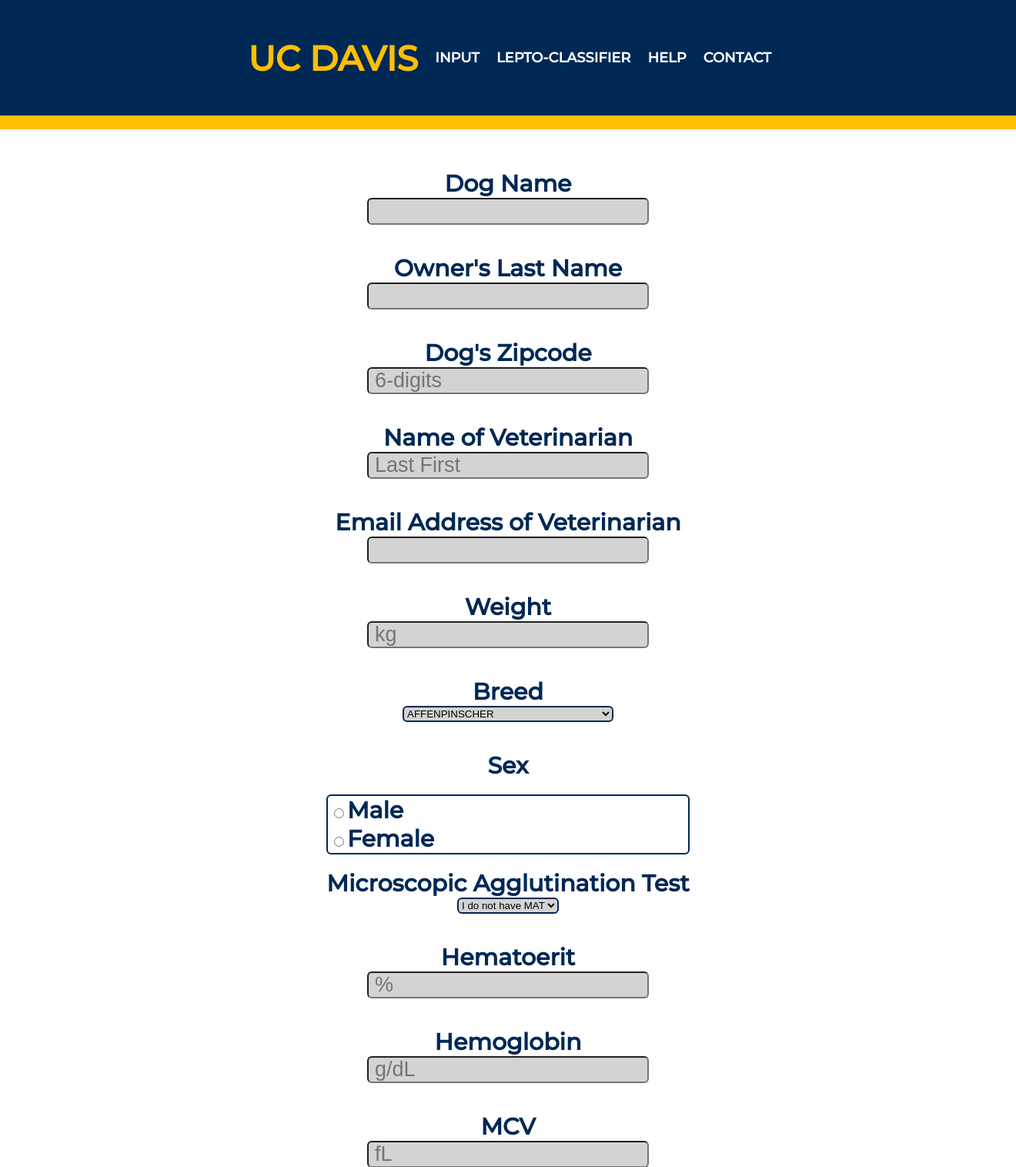
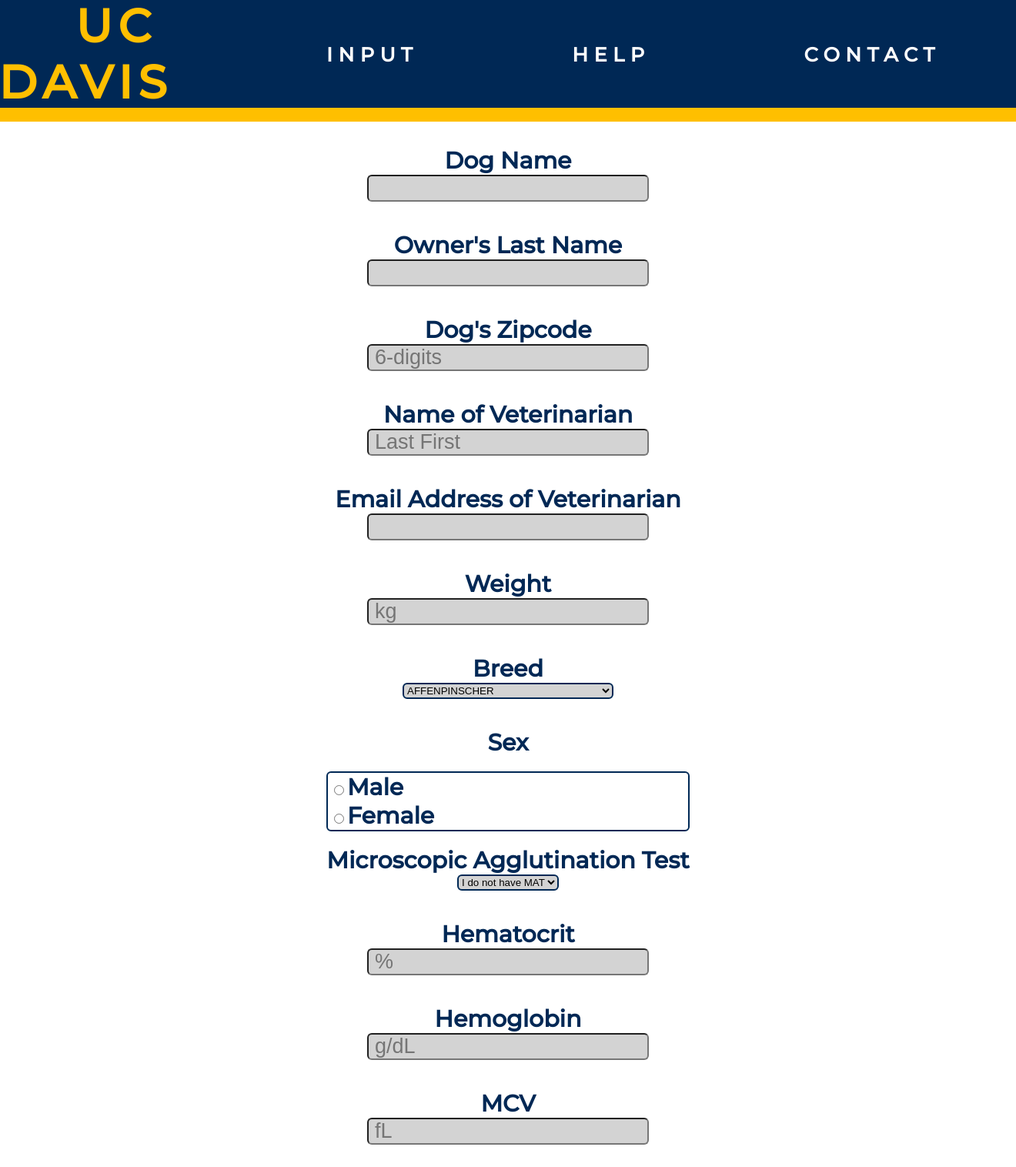
Before and after one commit to Camerooooon/lepto-classifier-frontend, a Flask app: page /index in a window 1320 px wide. Shown: the top 1516 px of the page at 77% size. Run offline with Flask 3, Linux system fonts and the light colour scheme.

Commit message:
minor design specs changed

```diff
--- a/static/help.css
+++ b/static/help.css
@@ -303,8 +303,8 @@
         flex-direction: row;
         border: 7px solid #74a12e;
         border-radius: 6px;
-        width: 70%;
         height: auto;
+        margin-top: 50px;
     }
     .bar {
         background-color: #74a12e;
--- a/static/index.css
+++ b/static/index.css
@@ -243,10 +243,9 @@
         margin: 0;
         width: 100%;
     }
-    /* header */
     .header {
         width: 100%;
-        height: 200px;
+        height: 170px;
         margin: 0;
         display: flex;
         flex-direction: column;
@@ -255,7 +254,7 @@
         list-style: none;
         background-color: #002855;
         width: 100%;
-        height: 10rem;
+        height: 140px;
         display: flex;
         flex-direction: row;
         justify-content: center;
@@ -263,23 +262,19 @@
         z-index: 1;
     }
     .header ul a{
-        font-size: 1.2rem;
+        font-size: 1.7rem;
+        letter-spacing: .5rem;
         text-decoration: none;
         color: white;
         text-transform: uppercase;
-        padding: 11px;
-        display: block;
+        padding: 100px;
         font-weight: 900;
-    }
-    .tab {
-        display: inline-block;
-        margin-left: 25px;
+        width: 100%;
     }
     .header .ucd a{
         color:#FFBF00;
-        font-size: 3rem;
-        padding-left: 1rem;
-        font-weight: bold;
+        margin-right: 0;
+        font-size: 4rem;
     }
     .bar {
         background-color: #FFBF00;
@@ -476,7 +471,6 @@
     }
     .header {
         width: 100%;
-        /* height: 260px; */
         margin: 0;
         display: flex;
         flex-direction: column;
@@ -498,7 +492,7 @@
         text-decoration: none;
         color: white;
         text-transform: uppercase;
-        padding: 40px;
+        padding: 100px;
         display: block;
         font-weight: 900;
     }
@@ -516,8 +510,9 @@
     .header .ucd a{
         color:#FFBF00;
         margin-right: 0;
-        font-size: 4.5rem;
+        font-size: 4rem;
         font-weight: bold;
+        white-space: nowrap;
     }
     .disclaimer {
         width: 100%;
@@ -551,7 +546,6 @@
         display: flex;
         padding-top: 0px;
         padding-left: 50px;
-        padding-right: 50px;
         justify-content: center;
         margin-bottom: 5px;
         margin-top: 20px;
@@ -587,11 +581,11 @@
     div.col1{
         width: 80%;
         height: auto;
-        margin-bottom: 80px;
         align-items: center;
         padding-left: 80px;
         margin-right: 40px;
         padding-right: 100px;
+        padding-bottom: 86px;
     }
     div.col2{
         width: 80%;
@@ -601,7 +595,8 @@
     }
     div.col3{
         width: 100%;
-        margin-bottom: 390px;
+        padding-left: 50px;
+        margin-bottom: 433px;
     }
     div.shrink label{
         font-size: 0.8rem;
--- a/templates/contact.html
+++ b/templates/contact.html
@@ -15,12 +15,14 @@
 				<ul>
 					<li class="ucd"><a href="home">UC DAVIS</a></li>
 					<li><a href="index">Input</a></li>
+					<!--
 					<li><a onclick="alertFunction()" href="index">Lepto-classifier</a></li>
 					<script>
 						function alertFunction() {
 						 alert("Sorry the page is currently under construction, Stay tuned for the update!");
 						}
 					</script>
+				-->
 					<!-- change this to input -->
  					<li><a href="help">Help</a></li>
  					<li><a href="contact">Contact</a></li>
--- a/templates/help.html
+++ b/templates/help.html
@@ -15,12 +15,14 @@
 				<ul>
 					<li class="ucd"><a href="home">UC DAVIS</a></li>
 					<li><a href="index">Input</a></li>
+					<!--
 					<li><a onclick="alertFunction()" href="home">Lepto-classifier</a></li>
 					<script>
 						function alertFunction() {
 						 alert("Sorry the page is currently under construction, Stay tuned for the update!");
 						}
 					</script>
+				-->
  					<li><a href="help">Help</a></li>
  					<li><a href="contact">Contact</a></li>
 				</ul>
--- a/templates/index.html
+++ b/templates/index.html
@@ -25,12 +25,14 @@
 					<!-- this will be connected to the home page -->
 					<li class="ucd"><a href="home">UC DAVIS</a></li>
 					<li><a href="index">Input</a></li>
+          <!--
 					<li><a onclick="alertFunction()" href="index">Lepto-classifier</a></li>
 					<script>
 						function alertFunction() {
 						 alert("Sorry the page is currently under construction, Stay tuned for the update!");
 						}
 					</script>
+        -->
 					<!-- change this to input -->
 					<!-- <li><a href="result">result</a></li> -->
  					<li><a href="help">Help</a></li>
@@ -611,7 +613,7 @@
 				<!--
 				<input type="number" name="MAT" placeholder="0, 100, 200, 400, ..." step="100">
 				-->				<br><br>
-				<label for="Hct">Hematoerit</label>
+				<label for="Hct">Hematocrit</label>
 				<input type="number" name="Hct" placeholder="%" step=".01">
 				<br><br>
 				<label for="Hgb">Hemoglobin</label>
@@ -629,11 +631,11 @@
 				<label for="Neut">Neutophils</label>
 				<input type="number" name="Neut" placeholder="/mcL" step=".01">
 				<br><br>
-				<label for="Lymph">Lymphocytosis</label>
+			</div>
+			<div class="col2">
+        <label for="Lymph">Lymphocytosis</label>
 				<input type="number" name="Lymph" placeholder="/mcL" step=".01">
 				<br><br>
-			</div>
-			<div class="col2">
 				<label for="Mono">Monocytes</label>
 				<input type="number" name="Mono" placeholder="/mcL" step=".01">
 				<br><br>
@@ -641,7 +643,7 @@
 				<input type="number" name="Eosin" placeholder="/mcL" step=".01">
 				<br><br>
 				<label for="Plt">Platelet Count</label>
-				<input type="number" name="Plt" placeholder="/mcL" step=".01" pattern="^\d{1,3}(,\d{3})*$" required>
+				<input type="text" name="Plt" placeholder="/mcL" step=".01" pattern="^\d{1,3}(,\d{3})*$" required>
 				<br><br>
 				<label for="anion gap">Anion Gap</label>
 				<input type="number" name="Anion Gap" placeholder="mmol/L" step=".01" min="0">
@@ -700,7 +702,7 @@
 				<input type="number" name="Cholesterol" placeholder="mg/dL" step=".01" min="0">
 				<br><br>
 				<label for="Bilirubin">Bilirubin</label>
-				<input type="number" name="Bilirubin" placeholder="mg/dL" step=".01">
+				<input type="text" name="Bilirubin" placeholder="mg/dL" step=".01">
 				<br><br>
 				<label for="Urine Specific Gravity">Urine Specific Gravity</label>
 				<input type="text" pattern="^\d*(\.\d{0,3})?$" name="Urine Specific Gravity" placeholder="number to 3 sig digits" step=".01">
--- a/templates/main.html
+++ b/templates/main.html
@@ -29,12 +29,14 @@
 					<ul>
 						<li class="ucd"><a href="home">UC DAVIS</a></li>
 						<li><a href="index">Input</a></li>
+						<!--
 						<li><a onclick="alertFunction()" href="home">Lepto-classifier</a></li>
 						<script>
 							function alertFunction() {
 							alert("Sorry the page is currently under construction, Stay tuned for the update!");
 							}
 						</script>
+					-->
 						<li><a href="help">Help</a></li>
 						<li><a href="contact">Contact</a></li>
 					</ul>
@@ -51,7 +53,6 @@
 				identified all dogs with leptospirosis and 90% of dogs without leptospirosis\(_{(2)}\).
 				We invite you to help us test this tool in a wider population of dogs
 				suspected of having leptospirosis.  </h3>
-				<!-- going to change the numbering -->
 			<div class="inst">
 				<h3 class="htu">How to use: </h3>
 				<p>
--- a/templates/result.html
+++ b/templates/result.html
@@ -17,12 +17,14 @@
 				<ul>
 					<li class="ucd"><a href="home">UC DAVIS</a></li>
 					<li><a href="index">Input</a></li>
+					<!--
 					<li><a onclick="alertFunction()" href="result">Lepto-classifier</a></li>
 					<script>
 						function alertFunction() {
 						 alert("Sorry the page is currently under construction, Stay tuned for the update!");
 						}
 					</script>
+				-->
  					<li><a href="help">Help</a></li>
  					<li><a href="contact">Contact</a></li>
 				</ul>
```
Also changed, not shown: static/main.css (+5 -3 lines), dogs.db, 4 other files.
